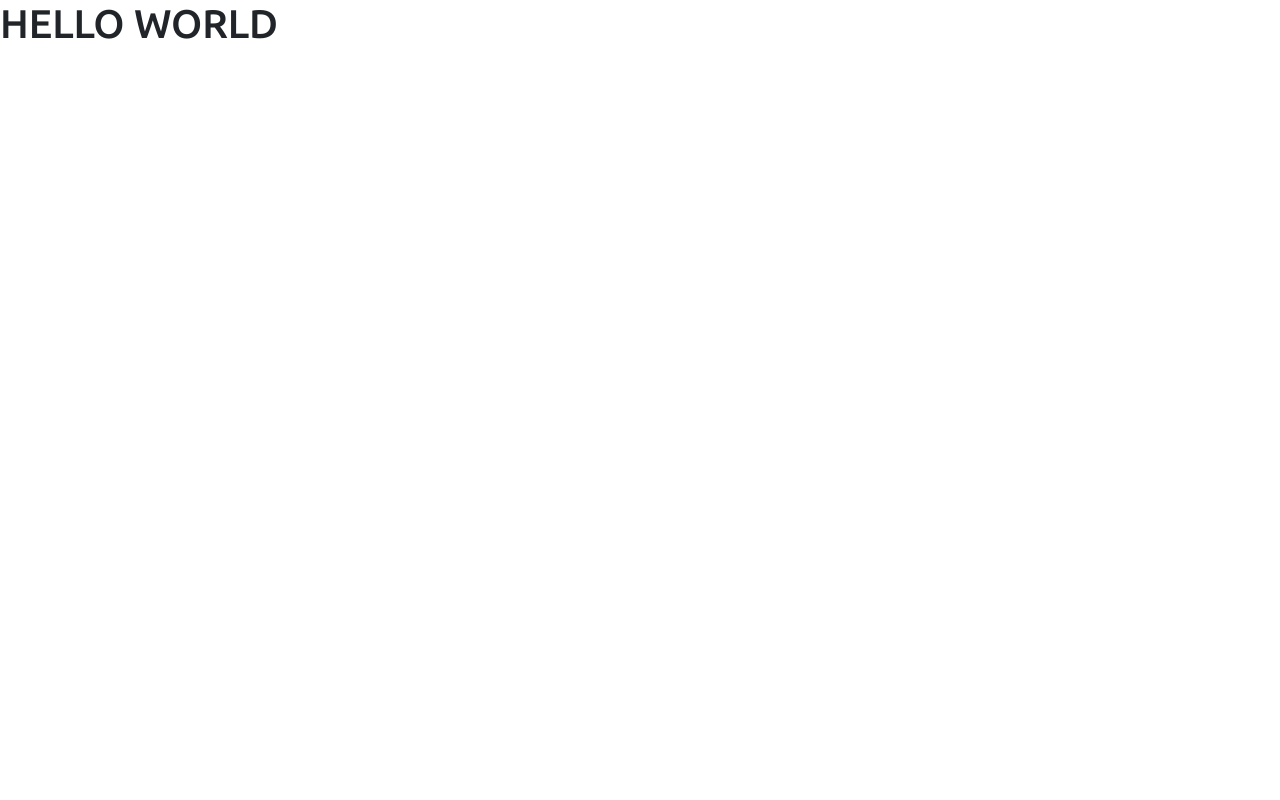
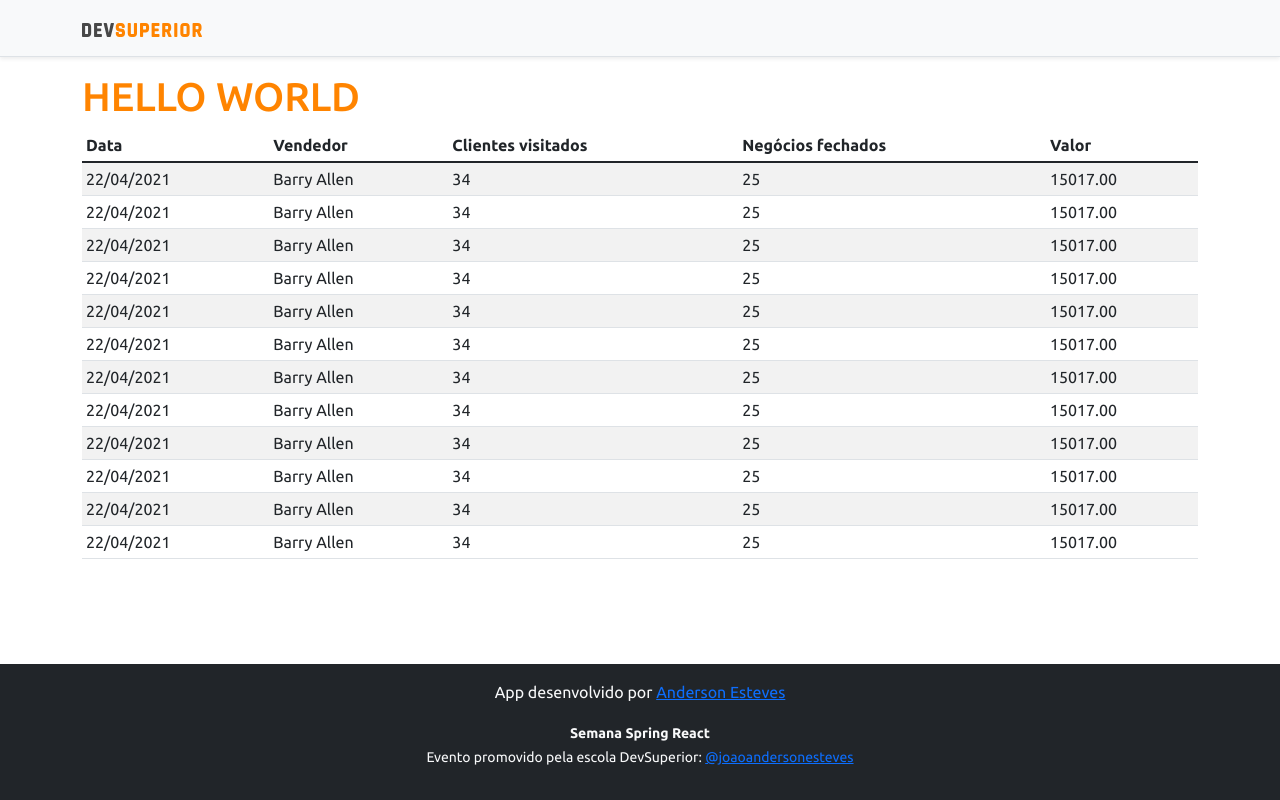
Before and after one commit to Anderson0512/projeto-sds4, a React (Create React App) app in the folder frontend/: page / in a window 1280 px wide. Built offline with nearby package versions, Linux system fonts and the light colour scheme.

Commit message:
Basic static components

```diff
--- a/frontend/src/App.tsx
+++ b/frontend/src/App.tsx
@@ -1,9 +1,17 @@
+import NavBar from "components/NavBar";
+import Footer from "components/Footer";
+import DataTable from "components/DataTable";
 
 function App() {
   return (
-    <div className="App">
-      <h1>HELLO WORLD</h1>
-    </div>
+    <>
+      <NavBar />
+      <div className="container">
+        <h1 className="text-primary">HELLO WORLD</h1>
+        <DataTable/>
+      </div>
+      <Footer/>
+    </>
   );
 }
 
--- /dev/null
+++ b/frontend/src/components/DataTable/index.tsx
@@ -0,0 +1,104 @@
+
+export default function DataTable() {
+    return (
+        <div className="table-responsive">
+            <table className="table table-striped table-sm">
+                <thead>
+                    <tr>
+                        <th>Data</th>
+                        <th>Vendedor</th>
+                        <th>Clientes visitados</th>
+                        <th>Negócios fechados</th>
+                        <th>Valor</th>
+                    </tr>
+                </thead>
+                <tbody>
+                    <tr>
+                        <td>22/04/2021</td>
+                        <td>Barry Allen</td>
+                        <td>34</td>
+                        <td>25</td>
+                        <td>15017.00</td>
+                    </tr>
+                    <tr>
+                        <td>22/04/2021</td>
+                        <td>Barry Allen</td>
+                        <td>34</td>
+                        <td>25</td>
+                        <td>15017.00</td>
+                    </tr>
+                    <tr>
+                        <td>22/04/2021</td>
+                        <td>Barry Allen</td>
+                        <td>34</td>
+                        <td>25</td>
+                        <td>15017.00</td>
+                    </tr>
+                    <tr>
+                        <td>22/04/2021</td>
+                        <td>Barry Allen</td>
+                        <td>34</td>
+                        <td>25</td>
+                        <td>15017.00</td>
+                    </tr>
+                    <tr>
+                        <td>22/04/2021</td>
+                        <td>Barry Allen</td>
+                        <td>34</td>
+                        <td>25</td>
+                        <td>15017.00</td>
+                    </tr>
+                    <tr>
+                        <td>22/04/2021</td>
+                        <td>Barry Allen</td>
+                        <td>34</td>
+                        <td>25</td>
+                        <td>15017.00</td>
+                    </tr>
+                    <tr>
+                        <td>22/04/2021</td>
+                        <td>Barry Allen</td>
+                        <td>34</td>
+                        <td>25</td>
+                        <td>15017.00</td>
+                    </tr>
+                    <tr>
+                        <td>22/04/2021</td>
+                        <td>Barry Allen</td>
+                        <td>34</td>
+                        <td>25</td>
+                        <td>15017.00</td>
+                    </tr>
+                    <tr>
+                        <td>22/04/2021</td>
+                        <td>Barry Allen</td>
+                        <td>34</td>
+                        <td>25</td>
+                        <td>15017.00</td>
+                    </tr>
+                    <tr>
+                        <td>22/04/2021</td>
+                        <td>Barry Allen</td>
+                        <td>34</td>
+                        <td>25</td>
+                        <td>15017.00</td>
+                    </tr>
+                    <tr>
+                        <td>22/04/2021</td>
+                        <td>Barry Allen</td>
+                        <td>34</td>
+                        <td>25</td>
+                        <td>15017.00</td>
+                    </tr>
+                    <tr>
+                        <td>22/04/2021</td>
+                        <td>Barry Allen</td>
+                        <td>34</td>
+                        <td>25</td>
+                        <td>15017.00</td>
+                    </tr>
+                </tbody>
+            </table>
+        </div>
+    )
+}
--- /dev/null
+++ b/frontend/src/components/Footer/index.tsx
@@ -0,0 +1,12 @@
+
+export default function Footer() {
+    return (
+        <footer className="footer mt-auto py-3 bg-dark">
+            <div className="container">
+                <p className="text-light">App desenvolvido por <a href="https://github.com/Anderson0512" target="_blank" rel="noreferrer">Anderson Esteves</a></p>
+                <p className="text-light"><small><strong>Semana Spring React</strong><br />
+                    Evento promovido pela escola DevSuperior: <a href="https://www.instagram.com/joaoandersonesteves" target="_blank" rel="noreferrer">@joaoandersonesteves</a></small></p>
+            </div>
+        </footer>
+    )
+}
--- /dev/null
+++ b/frontend/src/components/NavBar/index.tsx
@@ -0,0 +1,15 @@
+import ImgDsDark from 'assets/img/ds-dark.svg';
+
+export default function NavBar() {
+    return (
+        <div>
+            <div className="d-flex flex-column flex-md-row align-items-center p-3 px-md-4 mb-3 bg-light border-bottom shadow-sm">
+                <div className="container">
+                    <nav className="my-2 my-md-0 mr-md-3">
+                        <img src={ImgDsDark} alt="DevSuperior" width="120" />
+                    </nav>
+                </div>
+            </div>
+        </div>
+    )
+}
```
Also changed, not shown: frontend/src/assets/img/ds-dark.svg (added).
